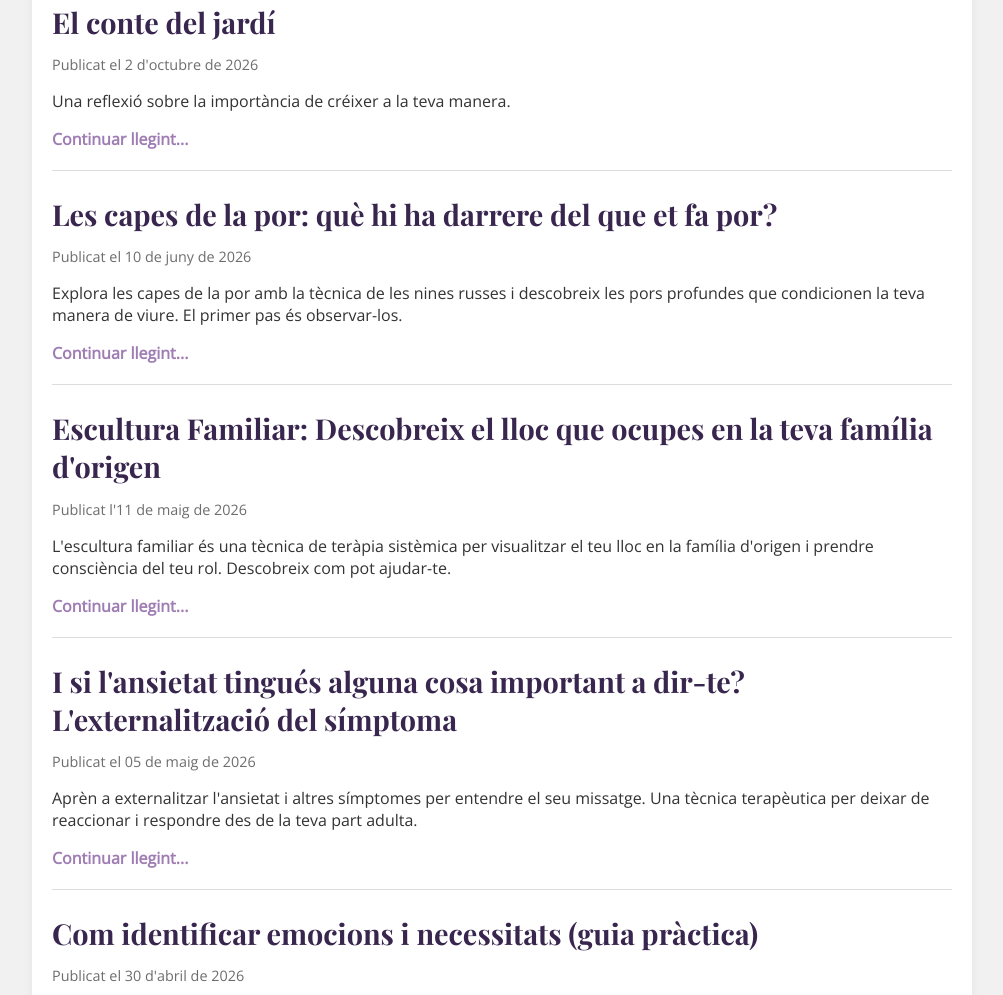
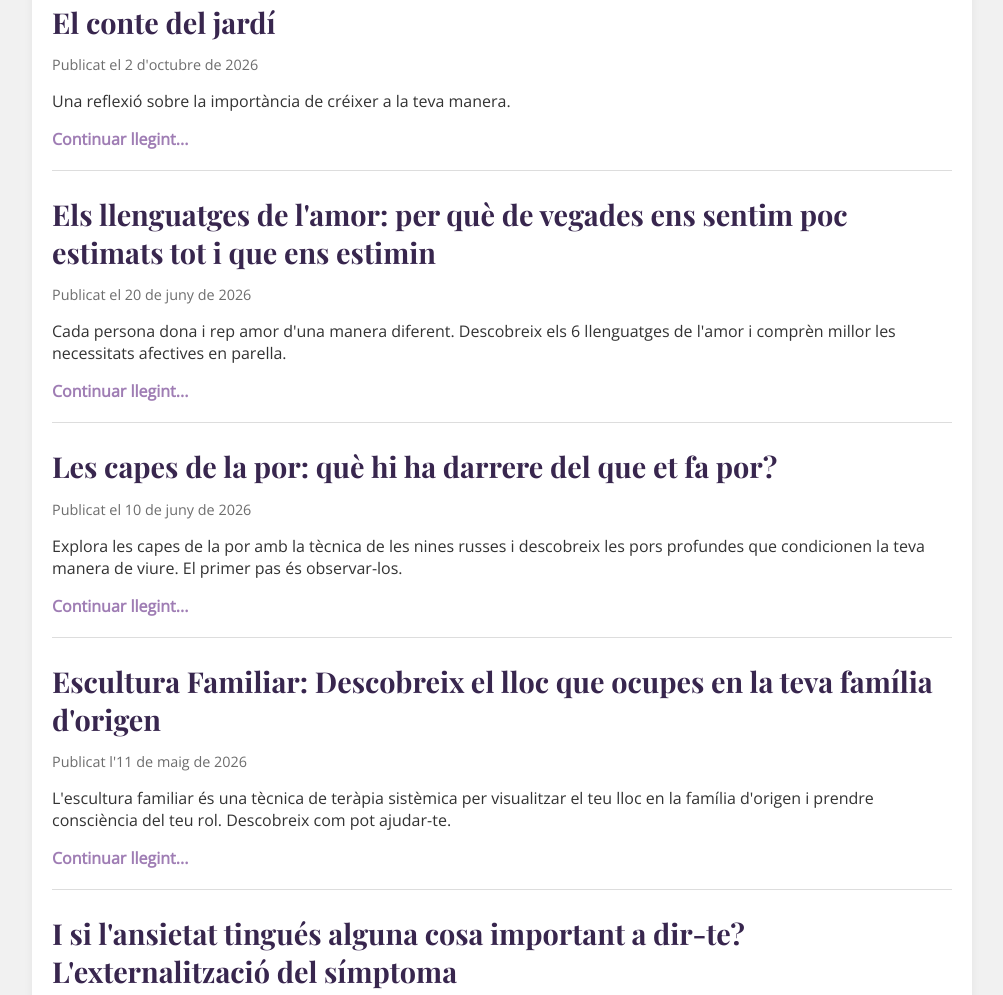
Before and after one commit to MariaFabregat/mfpsicologia, a plain HTML site: page blog-cat.html in a window 1280 px wide. Shown: the part 771-1766 px from the top of the page, without its empty margins (138-1141 px from the left). Drawn offline with nearby package versions, Linux system fonts and the light colour scheme.

Commit message:
MFP-209 art lenguajes amor cat enlazados

```diff
--- a/blog-cat.html
+++ b/blog-cat.html
@@ -116,6 +116,13 @@
             <a href="conte-jardi.html" style="color:#9f7db4; font-weight:bold;">Continuar llegint...</a>
         </article>
 
+        <article class="category-eines">
+            <a href="llenguatges-amor.html"><h2>Els llenguatges de l'amor: per què de vegades ens sentim poc estimats tot i que ens estimin</h2></a>
+            <p class="post-meta" style="color:#6d6d6d; font-size:0.9rem;">Publicat el 20 de juny de 2026</p>
+            <p>Cada persona dona i rep amor d'una manera diferent. Descobreix els 6 llenguatges de l'amor i comprèn millor les necessitats afectives en parella.</p>
+            <a href="llenguatges-amor.html" style="color:#9f7db4; font-weight:bold;">Continuar llegint...</a>
+        </article>
+
         <article class="category-tecniques">
             <a href="capes-por.html"><h2>Les capes de la por: què hi ha darrere del que et fa por?</h2></a>
             <p class="post-meta" style="color:#6d6d6d; font-size:0.9rem;">Publicat el 10 de juny de 2026</p>
```
Also changed, not shown: blog.html (+1 -1 lines), categoria-eines.html (+7 -0 lines), categoria-herramientas.html (+1 -1 lines).
